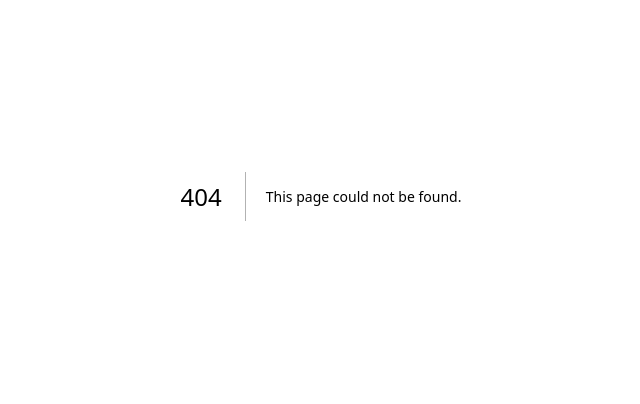
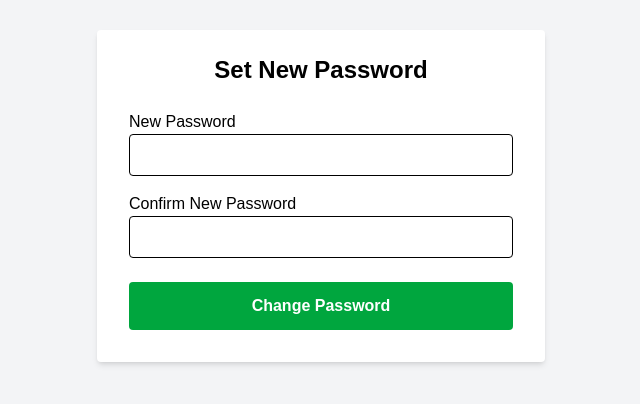
Before and after one commit to shadow-troupe/envoice-fe, a Next.js app: page /forgot-password in a window 1280 px wide. Before the commit this address had no page. Shown: the part 204-608 px from the top of the page, without its empty margins (319-959 px from the left). Built offline with nearby package versions, Linux system fonts and the light colour scheme.

Commit message:
FEAT: added users endpoint to fetch user

```diff
--- /dev/null
+++ b/app/components/Sidebar.tsx
@@ -0,0 +1,36 @@
+// components/Sidebar.tsx
+import Link from "next/link";
+import { Home, FileText, Users, Briefcase, Settings } from "lucide-react";
+
+const navLinks = [
+  { name: "Home", href: "/dashboard", icon: Home },
+  { name: "Invoices", href: "/dashboard/invoices", icon: FileText },
+  { name: "Clients", href: "/dashboard/clients", icon: Users },
+  { name: "Business Profile", href: "/dashboard/business", icon: Briefcase },
+  { name: "Settings", href: "/dashboard/settings", icon: Settings },
+];
+
+export default function Sidebar() {
+  return (
+    <aside className="w-64 bg-white shadow-md flex flex-col">
+      <div className="p-6 text-2xl font-bold border-b border-gray-200">
+        InvoicePro
+      </div>
+      <nav className="flex-1 p-4">
+        <ul className="space-y-2">
+          {navLinks.map((link) => (
+            <li key={link.name}>
+              <Link
+                href={link.href}
+                className="flex items-center space-x-3 p-2 rounded hover:bg-gray-100 text-gray-800 font-medium"
+              >
+                <link.icon className="w-5 h-5" />
+                <span>{link.name}</span>
+              </Link>
+            </li>
+          ))}
+        </ul>
+      </nav>
+    </aside>
+  );
+}
--- /dev/null
+++ b/app/dashboard/layout.tsx
@@ -0,0 +1,11 @@
+// app/dashboard/layout.tsx
+import Sidebar from "@/app/components/Sidebar";
+
+export default function DashboardLayout({ children }: { children: React.ReactNode }) {
+  return (
+    <div className="flex min-h-screen">
+      <Sidebar />
+      <main className="flex-1 p-6 bg-gray-100">{children}</main>
+    </div>
+  );
+}
--- a/app/dashboard/page.tsx
+++ b/app/dashboard/page.tsx
@@ -1,19 +1,58 @@
-// app/dashboard/page.tsx
 "use client";
+
+import { useEffect, useState } from "react";
 import ProtectedRoute from "../components/ProtectedRoute";
 
+const base_url = 'http://localhost:4567';
+
+interface AuthUser {
+  id: string;
+  username: string;
+  email: string;
+}
+
 export default function DashboardPage() {
+  const [user, setUser] = useState<AuthUser | null>(null);
+  const [loading, setLoading] = useState(true);
+
+  useEffect(() => {
+    const fetchCurrentUser = async () => {
+      try {
+        const token = localStorage.getItem("accessToken");
+        const res = await fetch(`${base_url}/users/me`, {
+          headers: {
+            Authorization: `Bearer ${token}`,
+          },
+        });
+
+        if (!res.ok) throw new Error("Failed to fetch user");
+
+        const json = await res.json();
+        setUser(json.data);
+      } catch (error) {
+        console.error("Error fetching current user:", error);
+      } finally {
+        setLoading(false);
+      }
+    };
+
+    fetchCurrentUser();
+  }, []);
+
   return (
     <ProtectedRoute>
       <div className="min-h-screen bg-gray-100 p-8">
         <div className="max-w-7xl mx-auto">
           <h1 className="text-3xl font-bold text-gray-900 mb-8">Dashboard</h1>
 
-          {/* Your dashboard content here */}
           <div className="bg-white shadow-lg rounded-lg p-6">
-            <p className="text-lg text-gray-700">
-              Welcome to your dashboard! This page is protected and only accessible to authenticated users.
-            </p>
+            {loading ? (
+              <p className="text-lg text-gray-700">Loading user data...</p>
+            ) : (
+              <p className="text-lg text-gray-700">
+                Welcome {user?.username}!
+              </p>
+            )}
           </div>
         </div>
       </div>
--- /dev/null
+++ b/app/forgot-password/page.tsx
@@ -0,0 +1,123 @@
+// app/auth/change-password/page.tsx
+'use client';
+
+import { useSearchParams, useRouter } from 'next/navigation';
+import { useForm } from 'react-hook-form';
+import { useState } from 'react';
+
+const base_url = 'http://localhost:4567';
+
+export default function ChangePasswordPage() {
+  const searchParams = useSearchParams();
+  const router = useRouter();
+  const token = searchParams.get('token');
+
+  const {
+    register,
+    handleSubmit,
+    formState: { errors, isSubmitting },
+  } = useForm<{
+    newPassword: string;
+    confirmNewPassword: string;
+  }>();
+
+  const [message, setMessage] = useState('');
+  const [error, setError] = useState('');
+
+  const onSubmit = async (data: {
+    newPassword: string;
+    confirmNewPassword: string;
+  }) => {
+    setMessage('');
+    setError('');
+
+    if (!token) {
+      setError('Token is missing.');
+      return;
+    }
+
+    if (data.newPassword !== data.confirmNewPassword) {
+      setError('Passwords do not match.');
+      return;
+    }
+
+    try {
+      const res = await fetch(`${base_url}/auth/reset-password/${token}`, {
+        method: 'POST',
+        headers: { 'Content-Type': 'application/json' },
+        body: JSON.stringify(data),
+      });
+
+      const result = await res.text();
+
+      if (!res.ok) throw new Error(result || 'Something went wrong');
+
+      setMessage('Password changed successfully. Redirecting...');
+      setTimeout(() => router.push('/login'), 3000);
+    } catch (err: any) {
+      setError(err.message || 'Unable to reset password');
+    }
+  };
+
+  return (
+    <div className="min-h-screen flex items-center justify-center bg-gray-100 px-4">
+      <form
+        onSubmit={handleSubmit(onSubmit)}
+        className="bg-white shadow-md rounded px-8 pt-6 pb-8 w-full max-w-md"
+      >
+        <h2 className="text-2xl font-semibold mb-6 text-center text-black">
+          Set New Password
+        </h2>
+
+        {message && (
+          <div className="bg-green-100 border border-green-400 text-green-700 px-4 py-3 rounded mb-4">
+            {message}
+          </div>
+        )}
+        {error && (
+          <div className="bg-red-100 border border-red-400 text-red-700 px-4 py-3 rounded mb-4">
+            {error}
+          </div>
+        )}
+
+        <div className="mb-4">
+          <label className="block text-black">New Password</label>
+          <input
+            type="password"
+            {...register('newPassword', { required: 'New password is required' })}
+            className="w-full px-4 py-2 border rounded text-black"
+          />
+          {errors.newPassword && (
+            <p className="text-red-600 text-sm mt-1">
+              {errors.newPassword.message}
+            </p>
+          )}
+        </div>
+
+        <div className="mb-6">
+          <label className="block text-black">Confirm New Password</label>
+          <input
+            type="password"
+            {...register('confirmNewPassword', {
+              required: 'Please confirm your password',
+            })}
+            className="w-full px-4 py-2 border rounded text-black"
+          />
+          {errors.confirmNewPassword && (
+            <p className="text-red-600 text-sm mt-1">
+              {errors.confirmNewPassword.message}
+            </p>
+          )}
+        </div>
+
+        <button
+          type="submit"
+          disabled={isSubmitting}
+          className="w-full bg-green-600 text-white py-3 px-4 rounded font-bold hover:bg-green-700 disabled:bg-green-400"
+        >
+          {isSubmitting ? 'Submitting...' : 'Change Password'}
+        </button>
+      </form>
+    </div>
+  );
+}
--- a/app/login/page.tsx
+++ b/app/login/page.tsx
@@ -6,7 +6,8 @@ import { z } from "zod";
 import { useRouter } from "next/navigation";
 import Link from "next/link";
 
-const base_url = process.env.NEXT_PUBLIC_API_BASE_URL || "http://localhost:4567"
+const base_url =
+  process.env.NEXT_PUBLIC_API_BASE_URL || "http://localhost:4567";
 // Define schema for login form
 const loginSchema = z.object({
   email: z.string().email("Invalid email"),
@@ -80,10 +81,11 @@ export default function Login() {
 
       // Success - redirect to dashboard
       router.push("/dashboard");
-
     } catch (error: any) {
       if (error instanceof z.ZodError) {
-        const errors = error.errors.map(e => `${e.path}: ${e.message}`).join(', ');
+        const errors = error.errors
+          .map((e) => `${e.path}: ${e.message}`)
+          .join(", ");
         setErrorMessage(`Validation error: ${errors}`);
       } else {
         setErrorMessage(error.message || "An error occurred");
@@ -94,41 +96,58 @@ export default function Login() {
   return (
     <div className="flex items-center justify-center min-h-screen bg-gray-100">
       <div className="w-full max-w-md bg-white p-8 rounded-lg shadow-lg">
-        <h2 className="text-3xl font-bold text-center text-black mb-6">Login</h2>
+        <h2 className="text-3xl font-bold text-center text-black mb-6">
+          Login
+        </h2>
 
         {errorMessage && (
-          <div className="bg-red-100 border-l-4 border-red-500 text-red-700 p-4 mb-6" role="alert">
+          <div
+            className="bg-red-100 border-l-4 border-red-500 text-red-700 p-4 mb-6"
+            role="alert"
+          >
             <p>{errorMessage}</p>
           </div>
         )}
 
         <form onSubmit={handleSubmit(onSubmit)} className="space-y-6">
           <div>
-            <label className="block text-lg font-medium text-black mb-1">Email</label>
+            <label className="block text-lg font-medium text-black mb-1">
+              Email
+            </label>
             <input
               type="email"
               {...register("email", {
                 required: "Email is required",
                 pattern: {
                   value: /\S+@\S+\.\S+/,
-                  message: "Invalid email address"
-                }
+                  message: "Invalid email address",
+                },
               })}
               className="w-full px-4 py-3 border-2 border-gray-300 rounded-md text-black bg-white"
             />
-            {errors.email && <p className="text-red-600 font-medium mt-1">{errors.email.message}</p>}
+            {errors.email && (
+              <p className="text-red-600 font-medium mt-1">
+                {errors.email.message}
+              </p>
+            )}
           </div>
 
           <div>
-            <label className="block text-lg font-medium text-black mb-1">Password</label>
+            <label className="block text-lg font-medium text-black mb-1">
+              Password
+            </label>
             <input
               type="password"
               {...register("password", {
-                required: "Password is required"
+                required: "Password is required",
               })}
               className="w-full px-4 py-3 border-2 border-gray-300 rounded-md text-black bg-white"
             />
-            {errors.password && <p className="text-red-600 font-medium mt-1">{errors.password.message}</p>}
+            {errors.password && (
+              <p className="text-red-600 font-medium mt-1">
+                {errors.password.message}
+              </p>
+            )}
           </div>
 
           <div className="flex items-center justify-between">
@@ -139,15 +158,21 @@ export default function Login() {
                 type="checkbox"
                 className="h-4 w-4 text-green-600 focus:ring-green-500 border-gray-300 rounded"
               />
-              <label htmlFor="remember-me" className="ml-2 block text-sm text-gray-900">
+              <label
+                htmlFor="remember-me"
+                className="ml-2 block text-sm text-gray-900"
+              >
                 Remember me
               </label>
             </div>
 
             <div className="text-sm">
-              <a href="#" className="font-medium text-green-600 hover:text-green-500">
+              <Link
+                href="/forgot-password"
+                className="text-green-600 hover:text-green-500"
+              >
                 Forgot your password?
-              </a>
+              </Link>
             </div>
           </div>
 
@@ -163,7 +188,10 @@ export default function Login() {
         <div className="mt-6 text-center">
           <p className="text-gray-700">
             Don't have an account?{" "}
-            <Link href="/signup" className="text-green-600 font-semibold hover:text-green-500">
+            <Link
+              href="/signup"
+              className="text-green-600 font-semibold hover:text-green-500"
+            >
               Sign up
             </Link>
           </p>
--- /dev/null
+++ b/app/reset-password/page.tsx
@@ -0,0 +1,93 @@
+// /pages/reset-password.tsx
+"use client";
+
+import { useRouter } from "next/router";
+import { useState, useEffect } from "react";
+import axios from "axios";
+
+export default function ResetPassword() {
+  const router = useRouter();
+  const { token } = router.query;
+
+  const [password, setPassword] = useState("");
+  const [confirmPassword, setConfirmPassword] = useState("");
+  const [message, setMessage] = useState("");
+  const [isSubmitting, setIsSubmitting] = useState(false);
+
+  useEffect(() => {
+    if (!token) return;
+    // Optional: Validate token on page load by calling backend
+  }, [token]);
+
+  const handleSubmit = async (e: React.FormEvent) => {
+    e.preventDefault();
+    setIsSubmitting(true);
+    setMessage("");
+
+    if (password !== confirmPassword) {
+      setMessage("Passwords do not match.");
+      setIsSubmitting(false);
+      return;
+    }
+
+    try {
+        await axios.post(`/api/auth/reset-password/${token}`, {
+            password,
+          });
+
+      setMessage("Password reset successfully!");
+      router.push("/login");
+    } catch (err: any) {
+      setMessage(
+        err?.response?.data?.message || "Something went wrong. Try again."
+      );
+    } finally {
+      setIsSubmitting(false);
+    }
+  };
+
+  return (
+    <div className="min-h-screen flex items-center justify-center bg-gray-100 px-4">
+      <form
+        onSubmit={handleSubmit}
+        className="bg-white shadow-md rounded px-8 pt-6 pb-8 w-full max-w-md"
+      >
+        <h2 className="text-2xl font-semibold mb-6 text-center">
+          Reset Your Password
+        </h2>
+
+        {message && <p className="text-red-500 mb-4">{message}</p>}
+
+        <div className="mb-4">
+          <label className="block text-gray-700">New Password</label>
+          <input
+            type="password"
+            required
+            value={password}
+            onChange={(e) => setPassword(e.target.value)}
+            className="w-full border rounded px-3 py-2 mt-1"
+          />
+        </div>
+
+        <div className="mb-6">
+          <label className="block text-gray-700">Confirm Password</label>
+          <input
+            type="password"
+            required
+            value={confirmPassword}
+            onChange={(e) => setConfirmPassword(e.target.value)}
+            className="w-full border rounded px-3 py-2 mt-1"
+          />
+        </div>
+
+        <button
+          type="submit"
+          disabled={isSubmitting}
+          className="bg-green-600 hover:bg-green-700 text-white font-bold py-2 px-4 rounded w-full"
+        >
+          {isSubmitting ? "Resetting..." : "Reset Password"}
+        </button>
+      </form>
+    </div>
+  );
+}
--- a/package.json
+++ b/package.json
@@ -10,7 +10,9 @@
   },
   "dependencies": {
     "@hookform/resolvers": "^4.1.3",
+    "axios": "^1.11.0",
     "jwt-decode": "^4.0.0",
+    "lucide-react": "^0.536.0",
     "next": "15.2.3",
     "react": "^19.0.0",
     "react-dom": "^19.0.0",
```
Also changed, not shown: app/components/InvoiceTable.tsx (added), app/dashboard/business/page.tsx (added), app/dashboard/clients/page.tsx (added), app/dashboard/invoices/page.tsx (added), app/dashboard/settings/page.tsx (added), 1 other file (tests, documents, lock files or other folders).
